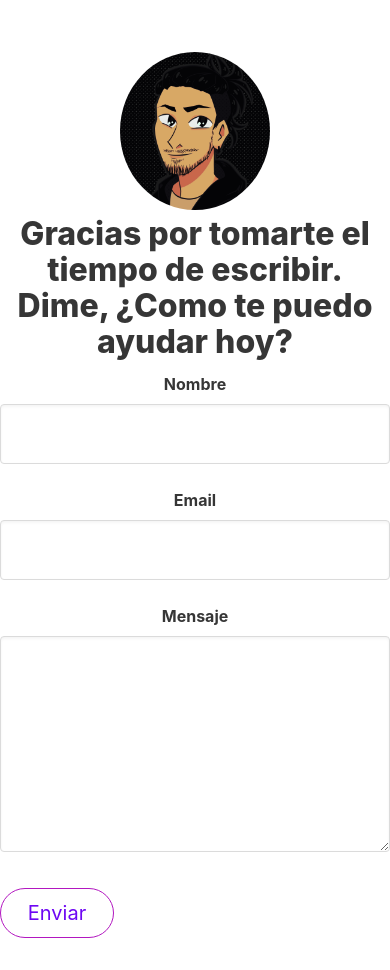
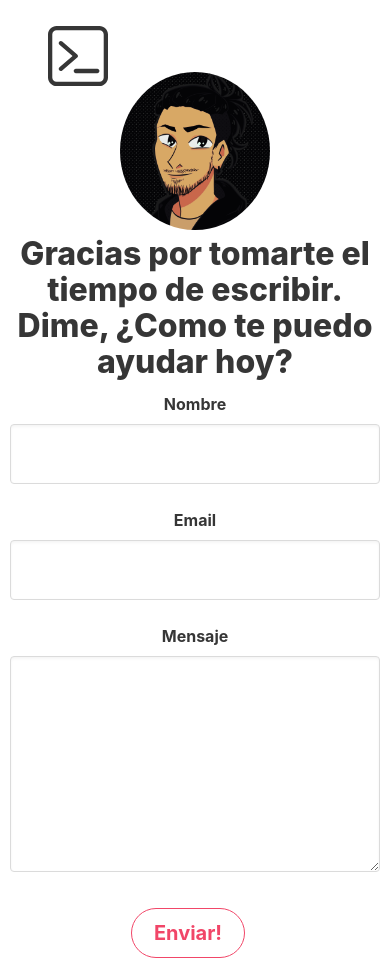
Before and after one commit to Brayanubigo/PortafolioWeb, a React (Vite) app: page /contacto in a window 390 px wide. Built offline with nearby package versions, Linux system fonts and the light colour scheme.

Commit message:
cambio boton contacto para celular

```diff
--- a/src/CSS/Imagen.css
+++ b/src/CSS/Imagen.css
@@ -274,6 +274,11 @@ footer .title {
     margin-top: 20px;
 }
 
+.logo-cont{
+    font-size: 3em;
+
+
+}
 
 @media screen and (max-width: 1023px)
 {
@@ -289,9 +294,24 @@ footer .title {
         text-align: center !important;
 
     }
-    .navbar-brand{
+    .navbar-logo{
         margin-left: -4rem;
     }
+    .navbar-logo-cont{
+        margin-left: 3rem;
+    }
+    .logo-cont{
+        font-size: 3em;
+        margin-top: 20px;
+
+    }
+    .input-name-ct{
+        margin: 0 auto;
+        padding: 0;
+        width: 95%;
+    }
+
+
 }
 @media screen and (min-width: 300px)
 {
@@ -299,18 +319,32 @@ footer .title {
     .center{
         width: 210px !important;
     }
-
 }
 .bordes{
    border-color: #363636 !important;
 }
-
+.separate{
+    margin-top: 20px;
+}
 .is-form-page .container .avatar {
     width: 150px;
     margin:  auto 50px;
     z-index: 10;
     border-radius: 100%;
 }
+
+@media screen and (max-width: 768px)
+{
+    .move{
+        margin: auto 115% ;
+        width: 100%;
+
+
+        display: flex;
+
+
+}
+}
 /* @media screen and (min-width: 1024px){
 .container>.navbar .navbar-brand, .navbar>.container .navbar-brand {
     margin-left: -0.75rem;
--- a/src/Components/Contact.jsx
+++ b/src/Components/Contact.jsx
@@ -76,10 +76,10 @@ const sendEmail = (e) => {
 
 
     return (
-    <div>
-        <nav class="navbar is-transparent is-planner animate-fadeDown">
+    <div className='separate'>
+        <nav class="navbar is-transparent is-planner animate-fadeDown is-mobile">
       <div class="container">
-        <div class="navbar-brand"><a class="navbar-item logo" href="/"> <svg class="svg-inline--fa fa-square-terminal fa-stack-1x fa-stack-1x2 has-text-dark" aria-hidden="true" focusable="false" data-prefix="fal" data-icon="square-terminal" role="img" xmlns="http://www.w3.org/2000/svg" viewBox="0 0 448 512" data-fa-i2svg=""><path fill="currentColor" d="M106.4 147.9L218.4 243.9C221.1 246.9 224 251.3 224 256C224 260.7 221.1 265.1 218.4 268.1L106.4 364.1C99.7 369.9 89.6 369.1 83.85 362.4C78.1 355.7 78.88 345.6 85.59 339.9L183.4 256L85.59 172.1C78.88 166.4 78.1 156.3 83.85 149.6C89.6 142.9 99.7 142.1 106.4 147.9V147.9zM368 352C376.8 352 384 359.2 384 368C384 376.8 376.8 384 368 384H208C199.2 384 192 376.8 192 368C192 359.2 199.2 352 208 352H368zM384 32C419.3 32 448 60.65 448 96V416C448 451.3 419.3 480 384 480H64C28.65 480 0 451.3 0 416V96C0 60.65 28.65 32 64 32H384zM384 64H64C46.33 64 32 78.33 32 96V416C32 433.7 46.33 448 64 448H384C401.7 448 416 433.7 416 416V96C416 78.33 401.7 64 384 64z"></path></svg></a></div>
+        <div class="navbar-brand navbar-logo-cont"><a class="navbar-item logo-cont" href="/"> <svg class="svg-inline--fa fa-square-terminal fa-stack-1x fa-stack-1x2 has-text-dark" aria-hidden="true" focusable="false" data-prefix="fal" data-icon="square-terminal" role="img" xmlns="http://www.w3.org/2000/svg" viewBox="0 0 448 512" data-fa-i2svg=""><path fill="currentColor" d="M106.4 147.9L218.4 243.9C221.1 246.9 224 251.3 224 256C224 260.7 221.1 265.1 218.4 268.1L106.4 364.1C99.7 369.9 89.6 369.1 83.85 362.4C78.1 355.7 78.88 345.6 85.59 339.9L183.4 256L85.59 172.1C78.88 166.4 78.1 156.3 83.85 149.6C89.6 142.9 99.7 142.1 106.4 147.9V147.9zM368 352C376.8 352 384 359.2 384 368C384 376.8 376.8 384 368 384H208C199.2 384 192 376.8 192 368C192 359.2 199.2 352 208 352H368zM384 32C419.3 32 448 60.65 448 96V416C448 451.3 419.3 480 384 480H64C28.65 480 0 451.3 0 416V96C0 60.65 28.65 32 64 32H384zM384 64H64C46.33 64 32 78.33 32 96V416C32 433.7 46.33 448 64 448H384C401.7 448 416 433.7 416 416V96C416 78.33 401.7 64 384 64z"></path></svg></a></div>
         <div class="navbar-menu" id="navMenu">
           <div class="navbar-end">
             <div class="navbar-item">
@@ -106,8 +106,8 @@ const sendEmail = (e) => {
               <div class="column is-half">
                 <div class="field">
                   <label class="label">Nombre</label>
-                  <div class="control is-expanded">
-                    <input  class="input is-large" id="nombre" name="nombre" type="text" required="" value={name} onChange={(e) => setName(e.target.value)}/>
+                  <div class="control is-expanded ">
+                    <input  class="input is-large input-name-ct" id="nombre" name="nombre" type="text" required="" value={name} onChange={(e) => setName(e.target.value)}/>
 
                   </div>
                 </div>
@@ -116,7 +116,7 @@ const sendEmail = (e) => {
                 <div class="field">
                   <label class="label">Email</label>
                   <div class="control is-expanded">
-                    <input class="input is-large" id="email" name="email" value={email} onChange={(e) => {setEmail(e.target.value); validateEmail(e) }}/>
+                    <input class="input is-large input-name-ct" id="email" name="email" value={email} onChange={(e) => {setEmail(e.target.value); validateEmail(e) }}/>
                     <span style={{
           fontWeight: 'bold',
           color: 'red',
@@ -129,24 +129,26 @@ const sendEmail = (e) => {
               <div class="column">
                 <div class="field">
                   <label class="label">Mensaje</label>
-                  <div class="control is-expanded">
-                    <textarea class="textarea is-large" id="message" name="message" rows="5" required="" value={massage} onChange={(e) => setMassage(e.target.value)}></textarea>
+                  <div class="control is-expanded input-name-ct ">
+                    <textarea class="textarea is-large " id="message" name="message" rows="5" required="" value={massage} onChange={(e) => setMassage(e.target.value)}></textarea>
                   </div>
                 </div>
                 <div class="field is-hidden">
                   <label class="is-hidden"></label>
-                  <div class="control is-expanded is-hidden">
+                  <div class="control is-expanded is-hidden ">
                     <input class="is-hidden" name="bot_vortex" type="hidden"/>
                   </div>
                 </div>
               </div>
             </div>
-            <div class="columns is-centered">
-              <div class="column is-one-third">
-                <div class="field">
-                  <div class="control">
-                    <button class="button is-primary is-outlined is-medium is-fullwidth is-rounded" type='submit' >Enviar</button>
-                  </div>
+            <div class="columns is-centered ">
+              <div class="column is-one-third ">
+                <div class="field ">
+                  <div class="control ">
+
+                    <button class=" move button is-danger is-outlined is-rounded is-medium is-fullwidth animate__animated animate__jello"><strong>Enviar!</strong></button></div>
+
+
                 </div>
               </div>
             </div>
--- a/src/Components/Header.jsx
+++ b/src/Components/Header.jsx
@@ -14,7 +14,7 @@ function Header() {
     <Nav>
      <nav class="navbar back" role="navigation" aria-label="main navigation">
   <div className='container'>
-  <div class="navbar-brand">
+  <div class="navbar-brand navbar-logo">
     <a class="navbar-item" href="/">
    <div className='logo'>
 
```
